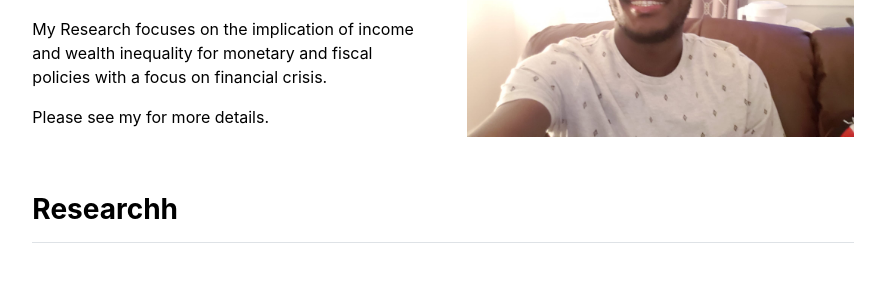
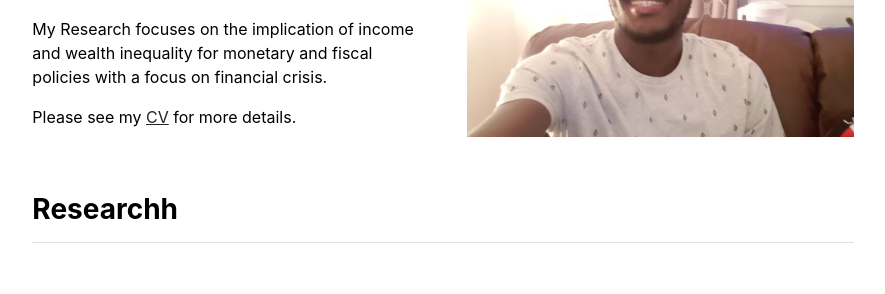
Before and after one commit to ghislainafavi/ghislainafavi.github.io, a Jekyll site: the page built from index.md, in a window 1280 px wide. Shown: the part 306-600 px from the top of the page, without its empty margins (197-1082 px from the left). Built offline with Jekyll 4.4.1, drawn with Linux system fonts in a browser that asks for light colours.

```diff
--- a/_layouts/home.html
+++ b/_layouts/home.html
@@ -8,7 +8,7 @@ layout: default
     <p> I'm PhD candidate in economics at the Université de Montréal. I'm on the 2021-2022 job market. </p>
      <p> <a> Fields </a>: Macroeconomics and International Economics.  </p>
        <p> My Research focuses on the implication of income and wealth inequality for monetary and fiscal policies with a focus on financial crisis.</p>
-         <p> Please see my <a href="{{ site.github.url }}/{{ post.url }}">{{ post.title }}</a> for more details. </p>
+         <p> Please see my <a href="https://github.com/ghislainafavi/ghislainafavi.com/blob/gh-pages/CV_AFAVI.pdf">CV</a> for more details. </p>
       </div>
   <div class="col-md-6">
     <img src="{{ site.github.url }}/assets/img/home.jpeg" alt="Home" width="100%">
```
